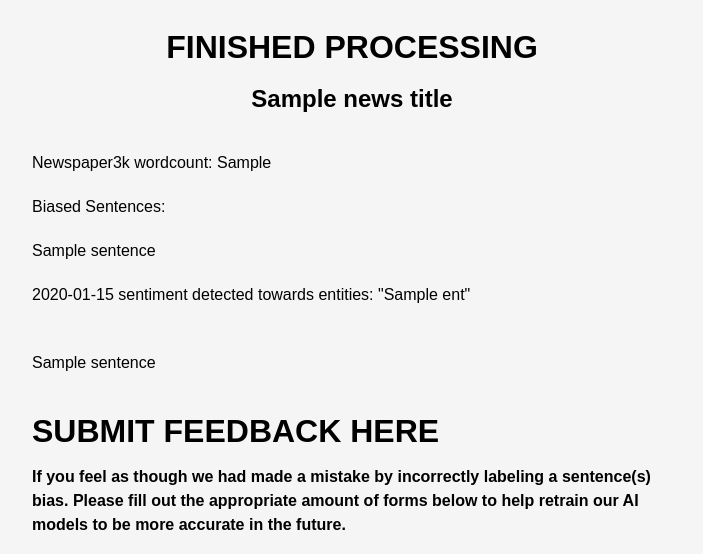
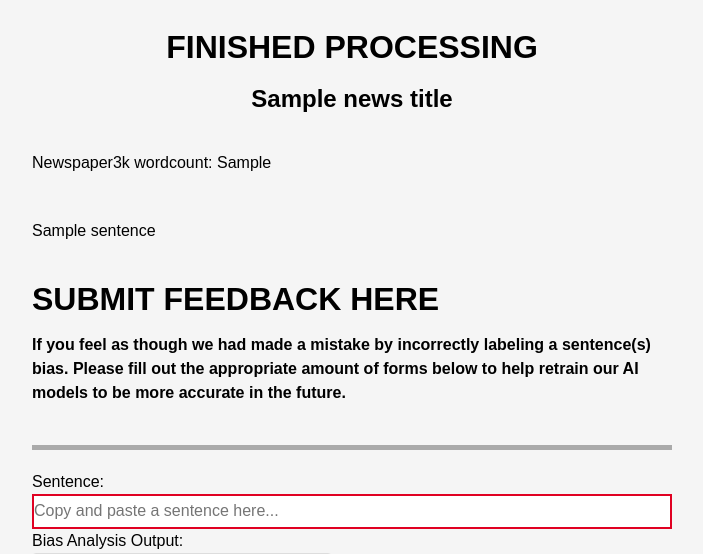
Before and after one commit to JordanDotPy/BiasNewsDetector, a Django app: template BiasNewsDetector/templates/BiasNewsDetector/process_article.html in a window 1280 px wide. Shown: the part 244-798 px from the top of the page, without its empty margins (288-991 px from the left). Run offline with Django 4.2, Linux system fonts and the light colour scheme; the template is opened without the code that fills it: most values are stand-ins (such as "Sample title", 1, 10 or a date in 2020).

Commit message:
added tooltip

```diff
--- a/BiasNewsDetector/ai_tools.py
+++ b/BiasNewsDetector/ai_tools.py
@@ -182,6 +182,7 @@ def full_article_sentiment_analysis(text, title):
             "sentence": sentence.text,
             "sentiment": sentiment,
             "has_entity": has_named_entity,
+            "entity": entity_classifier,
             'score': sentiment_score
         })
 
--- a/BiasNewsDetector/templates/BiasNewsDetector/process_article.html
+++ b/BiasNewsDetector/templates/BiasNewsDetector/process_article.html
@@ -8,16 +8,13 @@
     <h2 style="text-align: center">{{ news_title }}</h2>
     <br>
     <p>Newspaper3k wordcount: {{ news_words }}</p>
-    <p>Biased Sentences: </p>
-    {% for s in entity_sentences %}
-        {% if s.sentiment != "Neutral" %}
-            <p class="{{ s.sentiment }}">{{ s.sentence }}</p>
-            <p>{{ s.sentiment }} sentiment detected towards entities: {% for ent in s.entity %}"{{ ent }}" {% endfor %}</p>
-        {% endif %}
-    {% endfor %}
     <br>
     {% for result in analysis_results %}
-        <span class="{{ result.sentiment }}">{{ result.sentence }}&nbsp</span>
+        <span class="{{ result.sentiment }}"
+        {% if result.sentiment != "Neutral" %}
+            title="{{ result.sentiment }} sentiment detected{% if result.entity|length > 0 %} towards entities:{% for ent in result.entity %}&#013;'{{ ent }}'{% endfor %}{% endif %}"
+        {% endif %}
+        >{{ result.sentence }}&nbsp</span>
     {% endfor %}
     <br>
     <h1>SUBMIT FEEDBACK HERE</h1>
```
Also changed, not shown: db.sqlite3.
